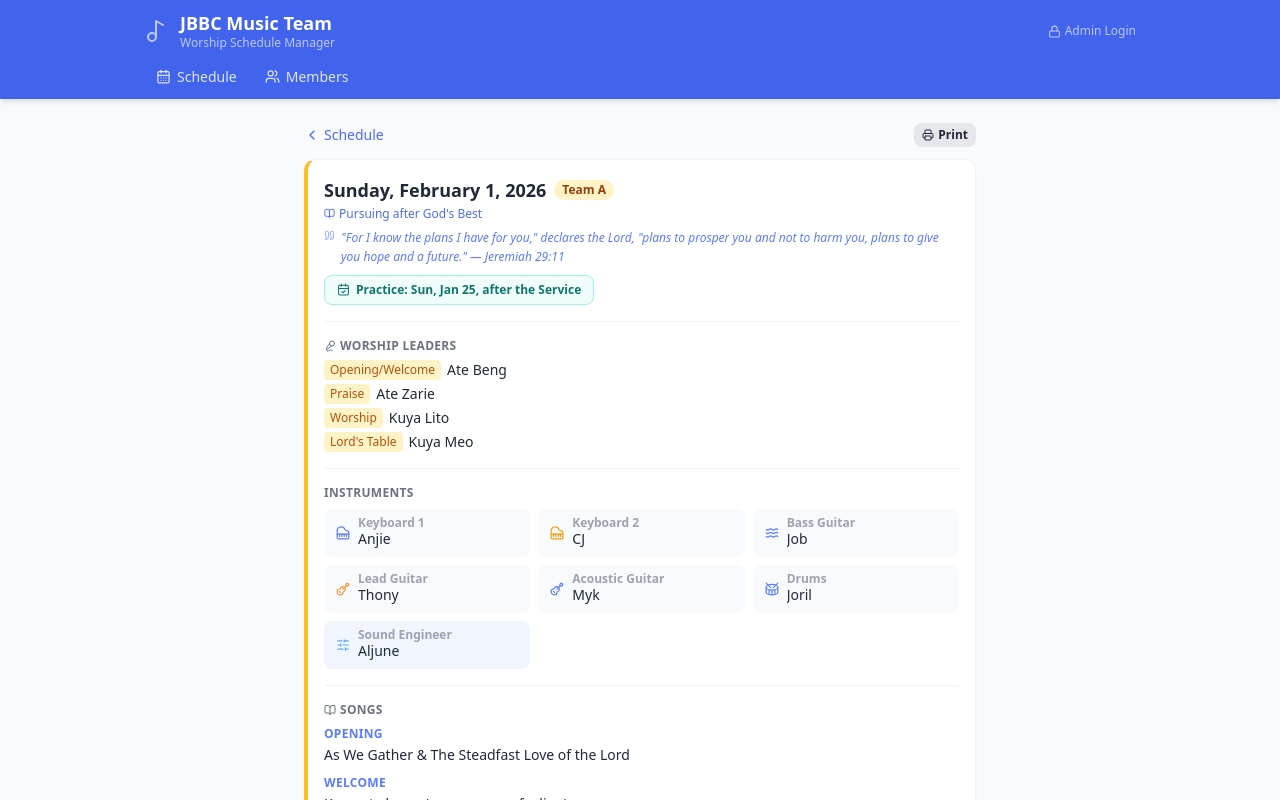
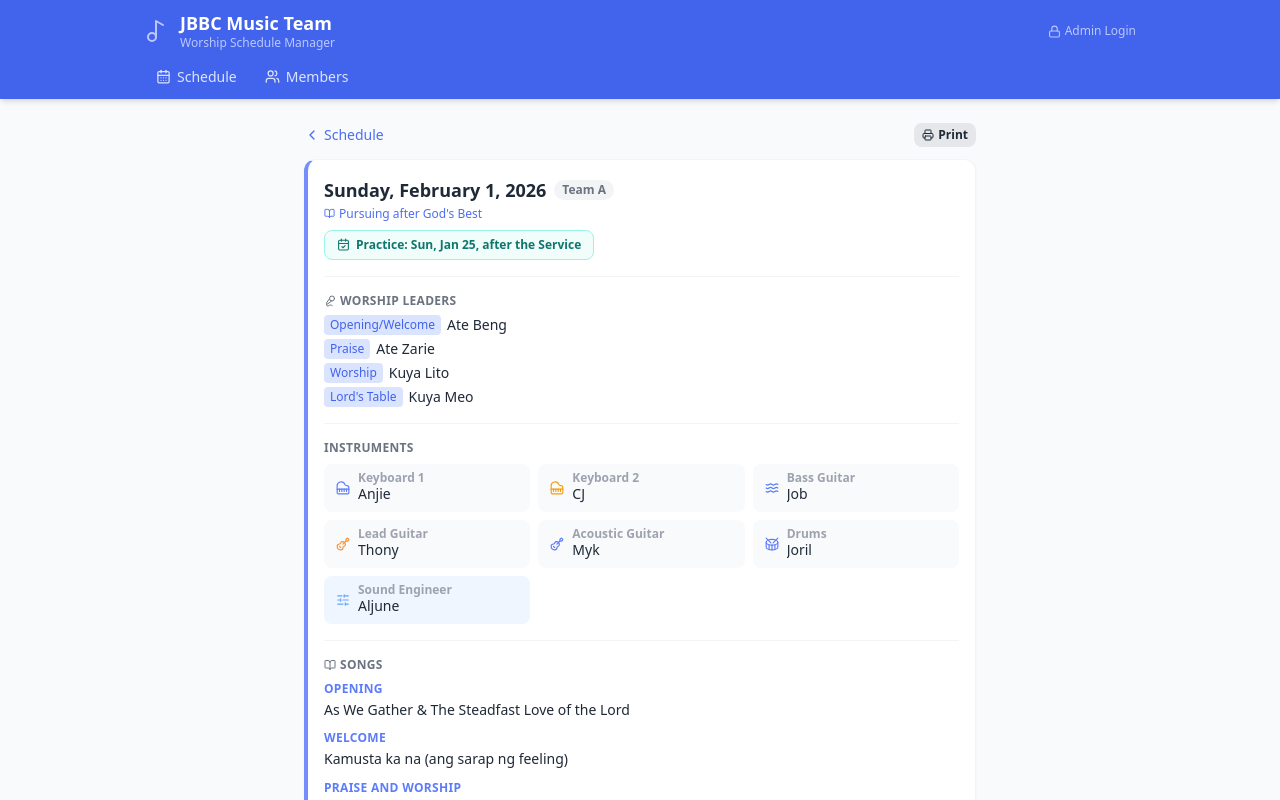
Before and after one commit to mlparaiso/jbbc, a React (Vite) app: page / in a window 1280 px wide. Both pictures are taken after a click on the element 640 px from the left and 394 px from the top of the page. Shown: the top 800 px of the page. Built offline with nearby package versions, Linux system fonts and the light colour scheme.

Commit message:
Uniform border color, practice date in top row, remove bible verse from detail, Team A as regular

```diff
--- a/src/pages/LineupDetailPage.jsx
+++ b/src/pages/LineupDetailPage.jsx
@@ -3,7 +3,7 @@ import { useApp } from '../context/AppContext';
 import {
   Mic2, Music4, BookOpen, CalendarCheck,
   Printer, Pencil, Trash2, ChevronLeft, AlertCircle,
-  SlidersHorizontal, Piano, Guitar, Waves, Drum, Youtube, Quote
+  SlidersHorizontal, Piano, Guitar, Waves, Drum, Youtube
 } from 'lucide-react';
 
 function formatDate(dateStr) {
@@ -92,26 +92,20 @@ export default function LineupDetailPage() {
       </div>
 
       {/* Main card */}
-      <div className={`card border-l-4 ${lineup.isTeamA ? 'border-l-amber-400' : 'border-l-primary-400'} space-y-4`}>
+      <div className="card border-l-4 border-l-primary-400 space-y-4">
 
         {/* Date + theme + practice date */}
         <div>
           <div className="flex items-center gap-2 flex-wrap">
             <h2 className="text-lg font-bold text-gray-800">{formatDate(lineup.date)}</h2>
             {lineup.isTeamA && (
-              <span className="text-xs bg-amber-100 text-amber-800 font-semibold px-2 py-0.5 rounded-full">Team A</span>
+              <span className="text-xs bg-gray-100 text-gray-500 font-semibold px-2 py-0.5 rounded-full">Team A</span>
             )}
           </div>
           {lineup.theme && (
             <p className="text-xs text-primary-600 font-medium flex items-center gap-1 mt-0.5">
               <BookOpen size={11} /> {lineup.theme}
             </p>
-          )}
-          {lineup.bibleVerse && (
-            <div className="mt-1.5 flex items-start gap-1.5">
-              <Quote size={11} className="text-primary-300 flex-shrink-0 mt-0.5" />
-              <p className="text-xs text-primary-500 italic leading-relaxed">{lineup.bibleVerse}</p>
-            </div>
           )}
           {/* Prominent practice date badge */}
           {lineup.practiceDate && (
@@ -130,30 +124,20 @@ export default function LineupDetailPage() {
             <p className="text-xs font-bold text-gray-500 uppercase tracking-wide flex items-center gap-1 mb-1.5">
               <Mic2 size={12} /> Worship Leader{lineup.worshipLeaders.length > 1 ? 's' : ''}
             </p>
-            {lineup.isTeamA ? (
             <div className="space-y-1">
               {lineup.worshipLeaders.map((wl, i) => {
                 const member = getMemberById(wl.memberId);
+                const showRole = wl.role && wl.role !== 'Worship Leader';
                 return (
                   <div key={i} className="flex items-center gap-1.5">
-                      <span className="text-xs bg-amber-100 text-amber-700 px-1.5 py-0.5 rounded font-medium whitespace-nowrap">{wl.role}</span>
+                    {showRole && (
+                      <span className="text-xs bg-primary-100 text-primary-700 px-1.5 py-0.5 rounded font-medium whitespace-nowrap">{wl.role}</span>
+                    )}
                     <span className="text-sm text-gray-800 font-medium">{member?.name || '—'}</span>
                   </div>
                 );
               })}
             </div>
-            ) : (
-              <div className="flex flex-wrap gap-1">
-                {lineup.worshipLeaders.map((wl, i) => {
-                  const member = getMemberById(wl.memberId);
-                  return (
-                    <span key={i} className="bg-primary-100 text-primary-800 font-semibold px-2 py-0.5 rounded-full text-sm">
-                      {member?.name || '—'}
-                    </span>
-                  );
-                })}
-              </div>
-            )}
           </div>
 
           {lineup.backUps.length > 0 && (
--- a/src/pages/SchedulePage.jsx
+++ b/src/pages/SchedulePage.jsx
@@ -193,18 +193,24 @@ export default function SchedulePage() {
                   className={`rounded-xl cursor-pointer transition-all border-l-4 ${
                     isUpcoming
                       ? 'bg-primary-600 text-white border-l-primary-300 shadow-lg ring-2 ring-primary-300'
-                      : `bg-white border border-gray-100 hover:shadow-sm hover:border-primary-200 ${lineup.isTeamA ? 'border-l-amber-400' : 'border-l-primary-400'}`
+                      : 'bg-white border border-gray-100 hover:shadow-sm hover:border-primary-200 border-l-primary-400'
                   }`}
                 >
-                  {/* Top row: date + Team A badge + arrow */}
+                  {/* Top row: date + Team A badge + practice date + arrow */}
                   <div className="flex items-center justify-between px-4 pt-3 pb-1">
-                    <div className="flex items-center gap-2">
+                    <div className="flex items-center gap-2 flex-wrap">
                       <span className={`font-bold text-sm ${isUpcoming ? 'text-white' : 'text-gray-800'}`}>
                         {shortDate(lineup.date)}
                       </span>
                       {lineup.isTeamA && (
-                        <span className={`text-xs font-semibold px-1.5 py-0.5 rounded-full ${isUpcoming ? 'bg-white/20 text-white' : 'bg-amber-100 text-amber-800'}`}>
+                        <span className={`text-xs font-semibold px-1.5 py-0.5 rounded-full ${isUpcoming ? 'bg-white/20 text-white' : 'bg-gray-100 text-gray-500'}`}>
                           Team A
+                        </span>
+                      )}
+                      {lineup.practiceDate && (
+                        <span className={`text-xs flex items-center gap-0.5 ${isUpcoming ? 'text-white/70' : 'text-teal-600'}`}>
+                          <CalendarCheck size={10} />
+                          Practice: {shortDate(lineup.practiceDate)}
                         </span>
                       )}
                     </div>
@@ -238,15 +244,6 @@ export default function SchedulePage() {
                     {se && <InstrumentPill icon={<SlidersHorizontal size={10} />} name={`Sound Engineer: ${se.name}`} iconClass={isUpcoming ? 'text-white/70' : 'text-blue-400'} />}
                   </div>
 
-                  {/* Practice date */}
-                  {lineup.practiceDate && (
-                    <div className="flex items-center gap-1 px-4 pb-2">
-                      <CalendarCheck size={11} className={isUpcoming ? 'text-white/50' : 'text-gray-300'} />
-                      <span className={`text-xs ${isUpcoming ? 'text-white/70' : 'text-gray-400'}`}>
-                        Practice: {shortDate(lineup.practiceDate)}
-                      </span>
-                    </div>
-                  )}
                 </div>
               </div>
             );
```
Lines whose indentation alone changed are shown as unchanged.
